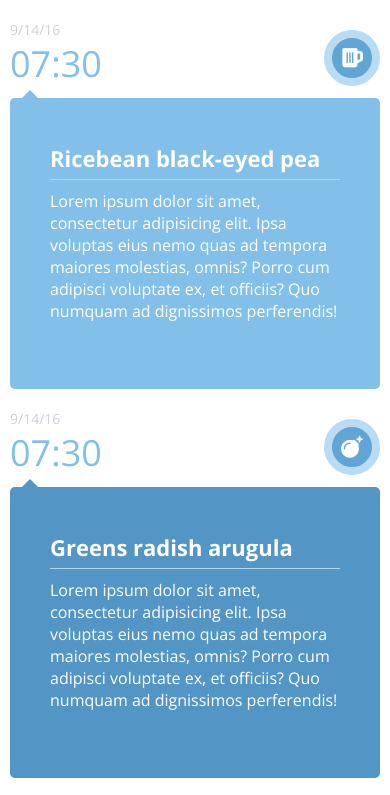
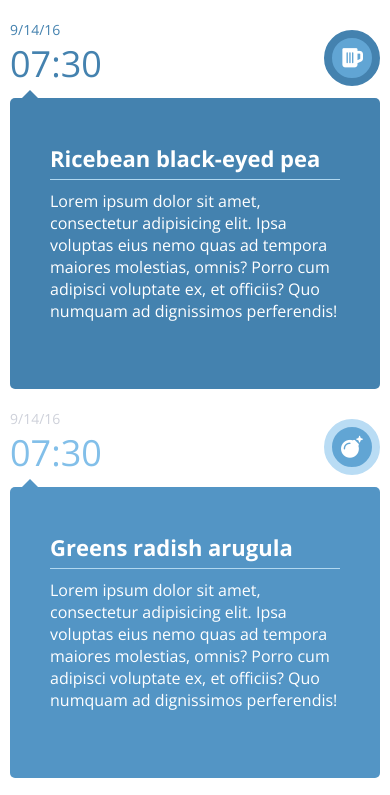
Before and after one commit to imarrsh/1.3-vertical-timeline, a plain HTML site: page index.html in a window 390 px wide. In both pictures the pointer is over the element 195 px from the left and 29 px from the top of the page. Shown: the top 795 px of the page. Drawn offline with nearby package versions, Linux system fonts and the light colour scheme.

Commit message:
added transition and hover effects

```diff
--- a/styles.css
+++ b/styles.css
@@ -52,17 +52,20 @@ h3 {
   font-size: 12px;
   color: #CED1DA;
   font-weight: 400;
+  transition: all 200ms ease-in-out;
 }
 
 .event-timestamp {
   font-size: 36px;
   color: #82BFE9;
   font-weight: 400;
+  transition: all 200ms ease-in-out;
 }
 
 .event-detail {
   border-left: 10px solid #B9DCF4;
   width: 74%;
+  transition: border-left 200ms ease-in-out;
 }
 
 .event-detail h3 {
@@ -82,6 +85,7 @@ h3 {
   background-color: #82BFE9;
   color: #ffffff;
   border-radius: 5px;
+  transition: all 200ms ease-in-out;
 }
 
 .event-card::before {
@@ -93,6 +97,7 @@ h3 {
   left: -16px;
   border: 8px solid transparent;
   border-right-color: #82BFE9;
+  transition: all 200ms ease-in-out;
 }
 
 .timeline-event:nth-child(even) .event-card {
@@ -106,6 +111,30 @@ h3 {
   border-color: white;
 }
 
+/* hover effects */
+.timeline-event:hover .event-date,
+.timeline-event:hover .event-timestamp {
+  color: #4482af;
+}
+
+.timeline-event:hover .event-card {
+  background-color: #4482af;
+}
+
+.timeline-event:hover .event-detail,
+.timeline-event:hover .event-icon {
+  border-color: #4482af;
+}
+
+.timeline-event:last-child:hover .event-detail {
+  border-color: #ffffff;
+}
+
+.timeline-event:hover .event-card::before {
+   border-right-color: #4482af;
+}
+
+/* icon container and icon */
 .event-icon {
   color: #ffffff;
   position: absolute;
@@ -118,6 +147,7 @@ h3 {
   height: 56px;
   border: 8px solid #B9DCF4;
   border-radius: 50%;
+  transition: all 200ms ease-in-out;
 }
 
 .event-icon i {
@@ -179,4 +209,9 @@ h3 {
     border-right-color: transparent;
   }
 
+  .timeline-event:hover .event-card::before {
+     border-right-color: transparent;
+     border-bottom-color: #4482af;
+  }
+
 }
```
